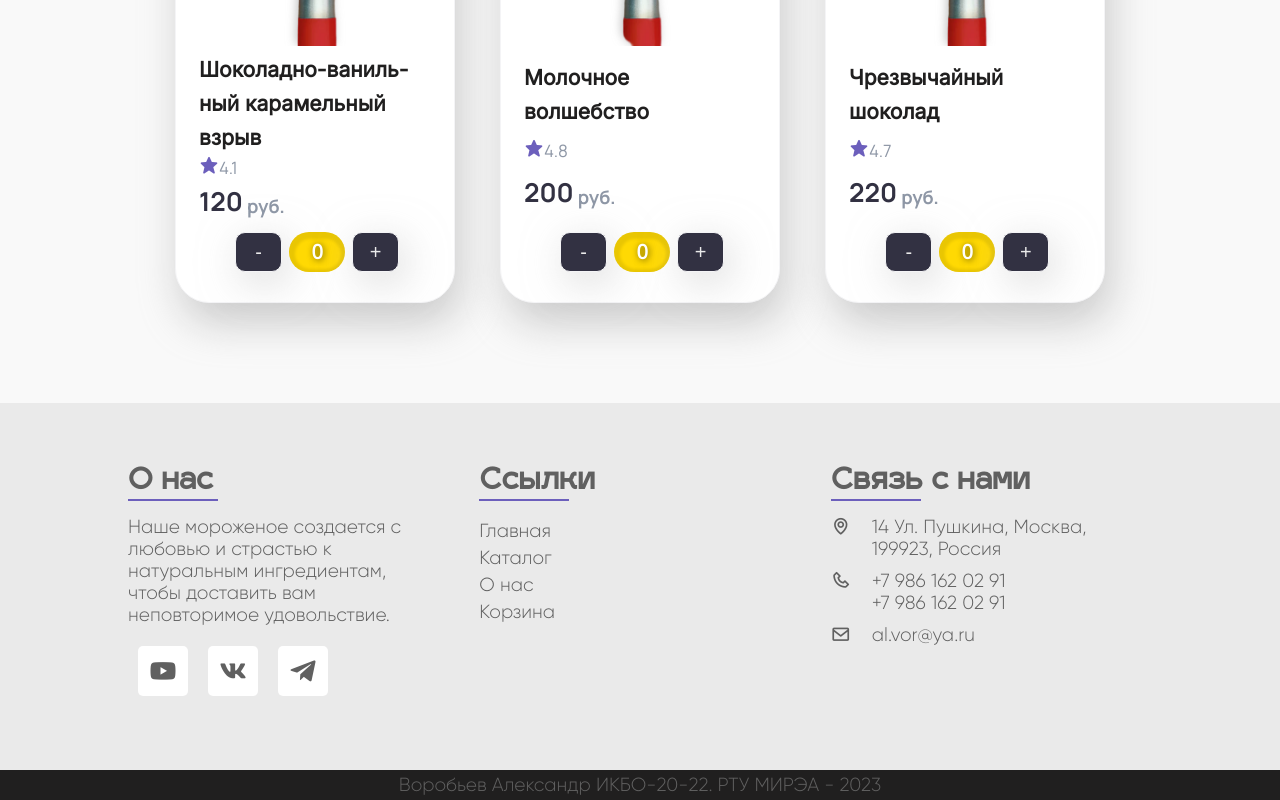
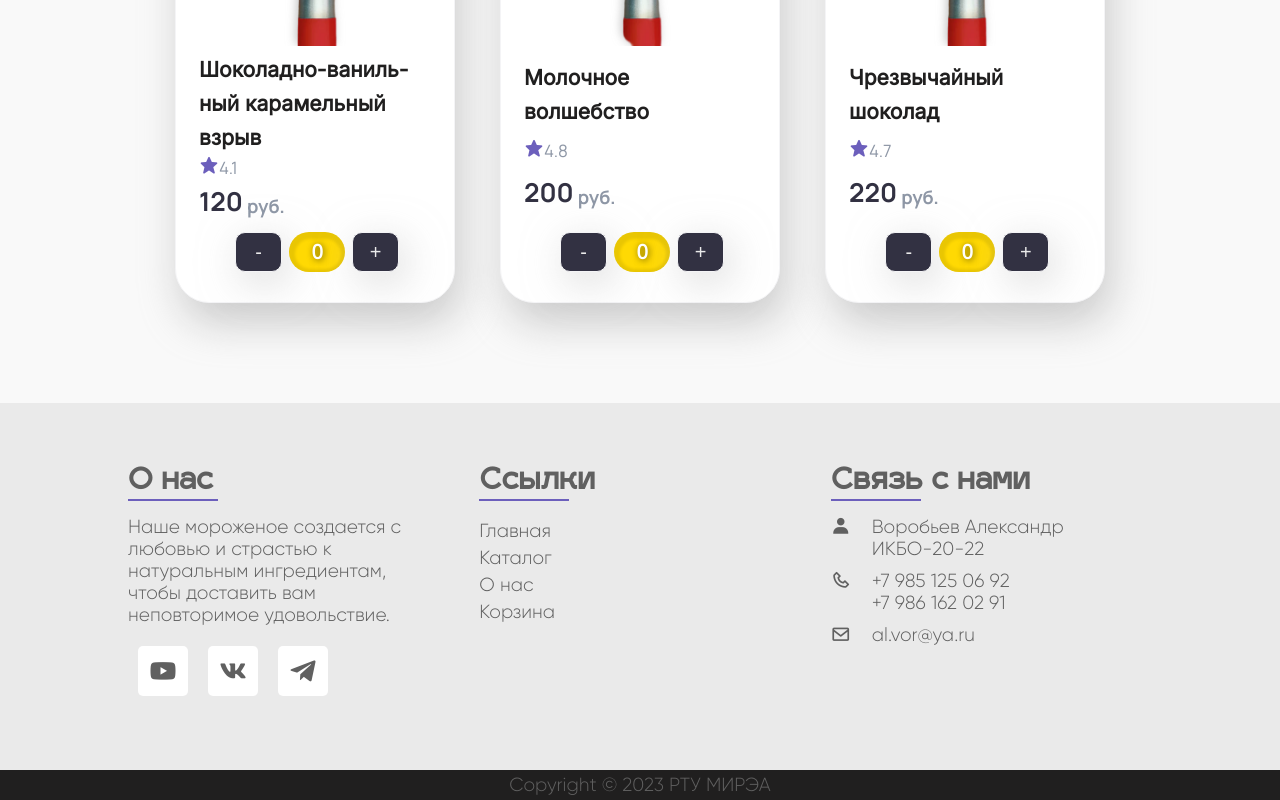
Before and after one commit to eatthecookies/ru-mirea-3-rkchir-course-work, a plain HTML site: page catalog.html in a window 1280 px wide. Shown: the part 3790-4590 px from the top of the page. Drawn offline with nearby package versions, Linux system fonts and the light colour scheme; a web font is replaced by a local one.

Commit message:
Обновил футер

```diff
--- a/catalog.html
+++ b/catalog.html
@@ -216,11 +216,11 @@
                     <div class="small-line"></div>
                 </div>
                 <div id="grid-contact">
-                    <i class='bx bx-map'></i>
-                    <p>14 Ул. Пушкина, Москва, 199923, Россия</p>
+                    <i class='bx bxs-user'></i>
+                    <p>Воробьев Александр ИКБО-20-22</p>
 
                     <i class='bx bx-phone' ></i>
-                    <p>+7 986 162 02 91 <br>+7 986 162 02 91</p>
+                    <p>+7 985 125 06 92 <br>+7 986 162 02 91</p>
 
                     <i class='bx bx-envelope' ></i>
                     <p>al.vor@ya.ru</p>
@@ -230,9 +230,8 @@
 
 
         <div id="footer-copyright-line">
-            <p>Воробьев Александр ИКБО-20-22. РТУ МИРЭА - 2023</p>
+            <p>Copyright © 2023 РТУ МИРЭА</p>
         </div>
-
 
     </footer>
 </body>
```
Also changed, not shown: index.html (+4 -5 lines), info.html (+5 -5 lines), login.html (+4 -4 lines), trash.html (+5 -5 lines).
